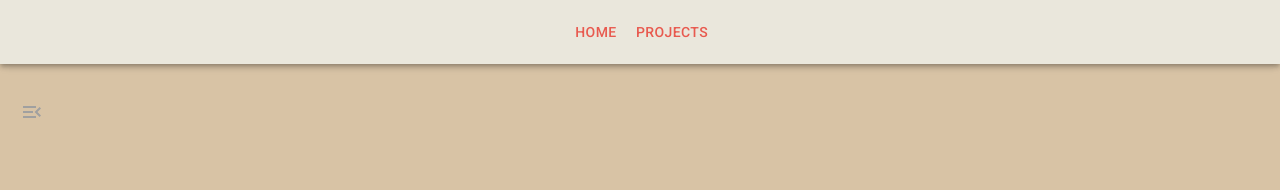
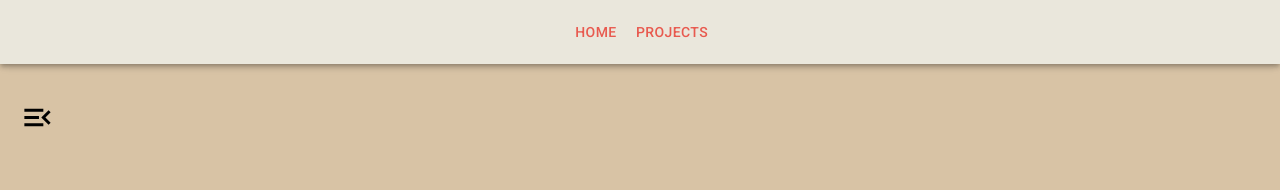
Before and after one commit to kirandesimone/kirandesimone.github.io, a React (Create React App) app: page / in a window 1280 px wide. Shown: the top 190 px of the page. Built offline with nearby package versions, Linux system fonts and the light colour scheme.

Commit message:
changed the color of contact tab

```diff
--- a/src/Components/Contact.js
+++ b/src/Components/Contact.js
@@ -59,6 +59,8 @@ function Contact(props) {
         <div>
           <Tooltip title="Contact Me!" placement="left-start">
             <MenuOpenIcon
+                fontSize="large"
+                style={{color: "black"}}
                 className="sidebar-toggle"
                 onClick={toggle}
             />
```
